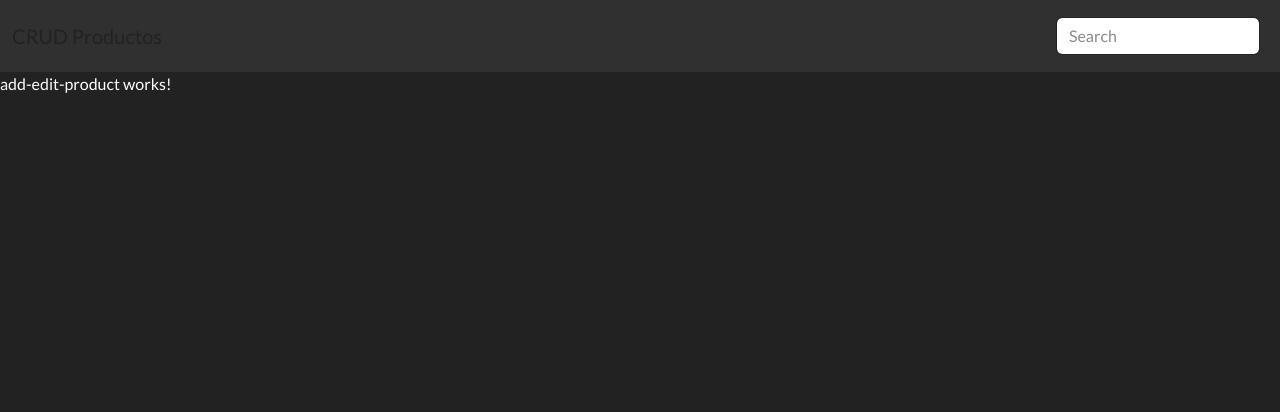
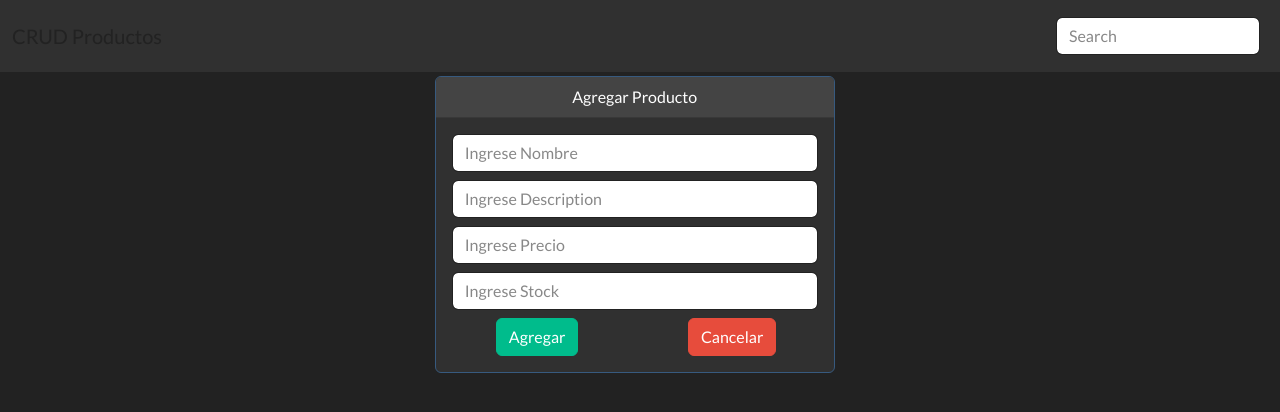
Before and after one commit to hrdax/angular-sequelize, an Angular app in the folder app-productos/: page /add in a window 1280 px wide. Shown: the top 412 px of the page. Built offline with nearby package versions, Linux system fonts and the light colour scheme.

Commit message:
maquetado form agregar/editar

```diff
--- a/app-productos/src/app/components/add-edit-product/add-edit-product.component.html
+++ b/app-productos/src/app/components/add-edit-product/add-edit-product.component.html
@@ -1 +1,23 @@
-<p>add-edit-product works!</p>
+<div class="row mt-1">
+    <div class="col-lg-4 offset-lg-4">
+        <div class="card border-primary mb-3" style="max-width: 25rem;">
+            <div class="card-header text-center">Agregar Producto</div>
+            <div class="card-body">
+                <form [formGroup]="form" (ngSubmit)="addProduct()">
+                    <input formControlName="name" type="text" class="form-control" placeholder="Ingrese Nombre">
+                    <input formControlName="description" type="text" class="form-control mt-2" placeholder="Ingrese Description">
+                    <input formControlName="price" type="text" class="form-control mt-2" placeholder="Ingrese Precio">
+                    <input formControlName="stock" type="text" class="form-control mt-2" placeholder="Ingrese Stock">
+                    <div class="row mt-2 text-center">
+                        <div class="col-lg-6">
+                            <button type="submit" class="btn btn-success">Agregar</button>
+                        </div>
+                        <div class="col-lg-6">
+                            <button routerLink="/" type="button" class="btn btn-danger">Cancelar</button>
+                        </div>
+                    </div>
+                </form>
+            </div>
+        </div>
+    </div>
+</div>
```
